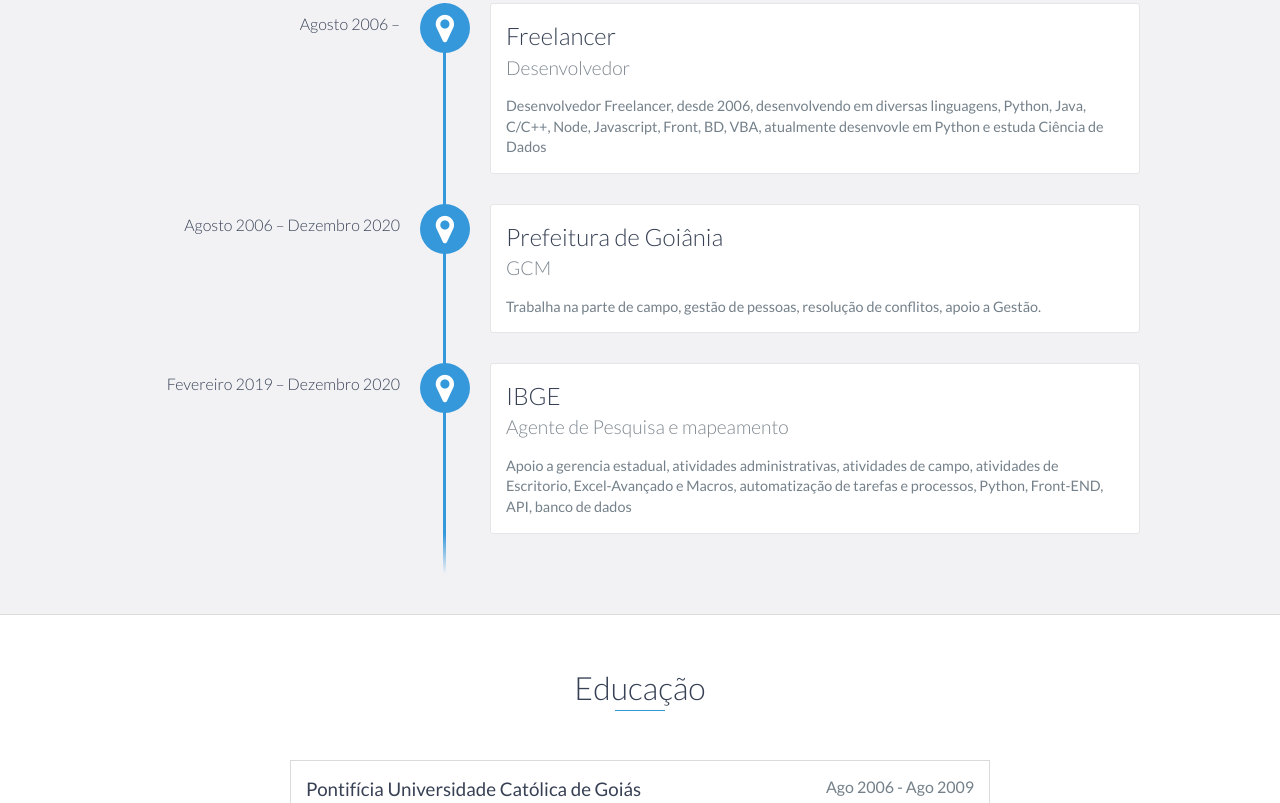
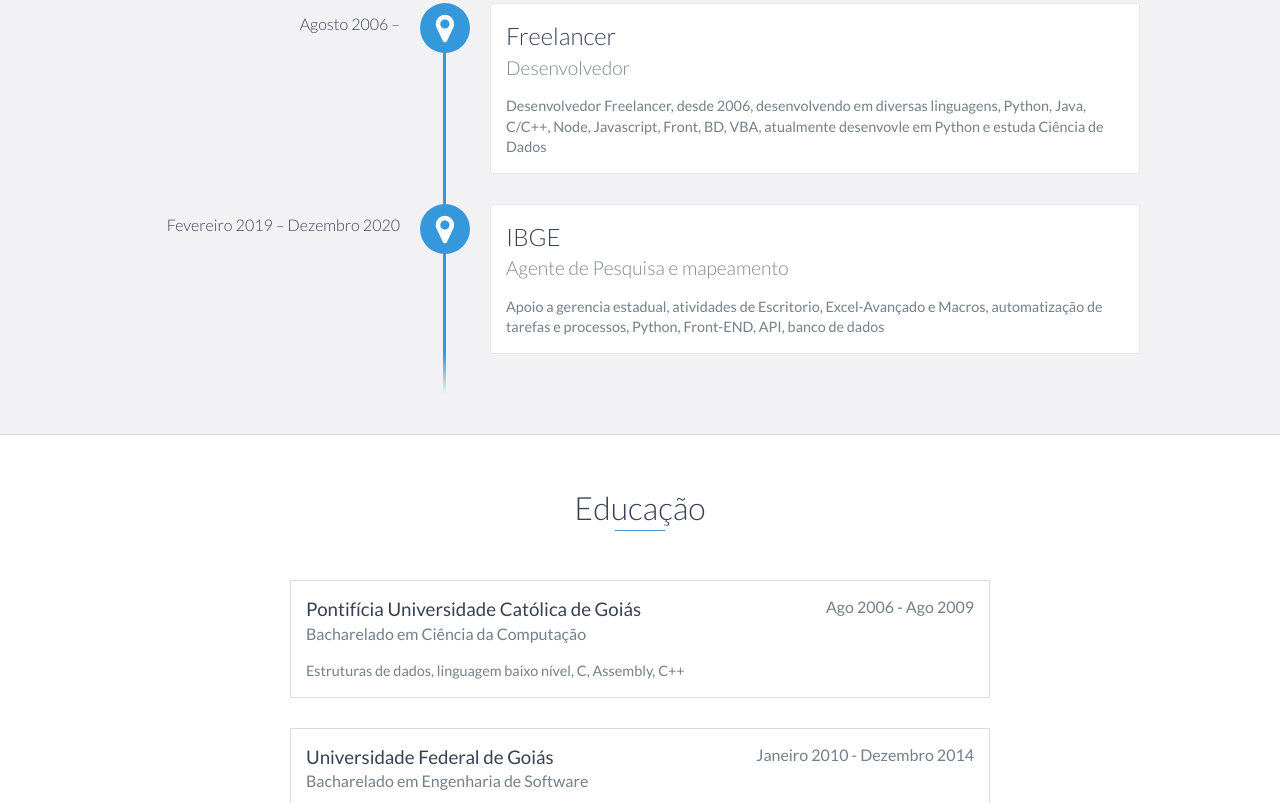
Before and after one commit to rubengyn/site-pessoal, a website: page index.html in a window 1280 px wide. Shown: the part 1179-1982 px from the top of the page. Drawn offline with nearby package versions, Linux system fonts and the light colour scheme.

Commit message:
alterações

```diff
--- a/index.html
+++ b/index.html
@@ -92,19 +92,11 @@
                 </p>
             </div>
 
-            <div data-date="Agosto 2006 – Dezembro 2020">
-                <h3>Prefeitura de Goiânia</h3>
-                <h4>GCM</h4>
-                <p>
-                    Trabalha na parte de campo, gestão de pessoas, resolução de conflitos, apoio a Gestão.
-                </p>
-            </div>
-
             <div data-date="Fevereiro 2019 – Dezembro 2020">
                 <h3>IBGE</h3>
                 <h4>Agente de Pesquisa e mapeamento</h4>
                 <p>
-                    Apoio a gerencia estadual, atividades administrativas, atividades de campo, atividades de Escritorio, Excel-Avançado e Macros, automatização de tarefas e processos, Python, Front-END, API, banco de dados
+                    Apoio a gerencia estadual, atividades de Escritorio, Excel-Avançado e Macros, automatização de tarefas e processos, Python, Front-END, API, banco de dados
                 </p>
             </div>
         </div>
```
Also changed, not shown: LICENSE.md (deleted).
